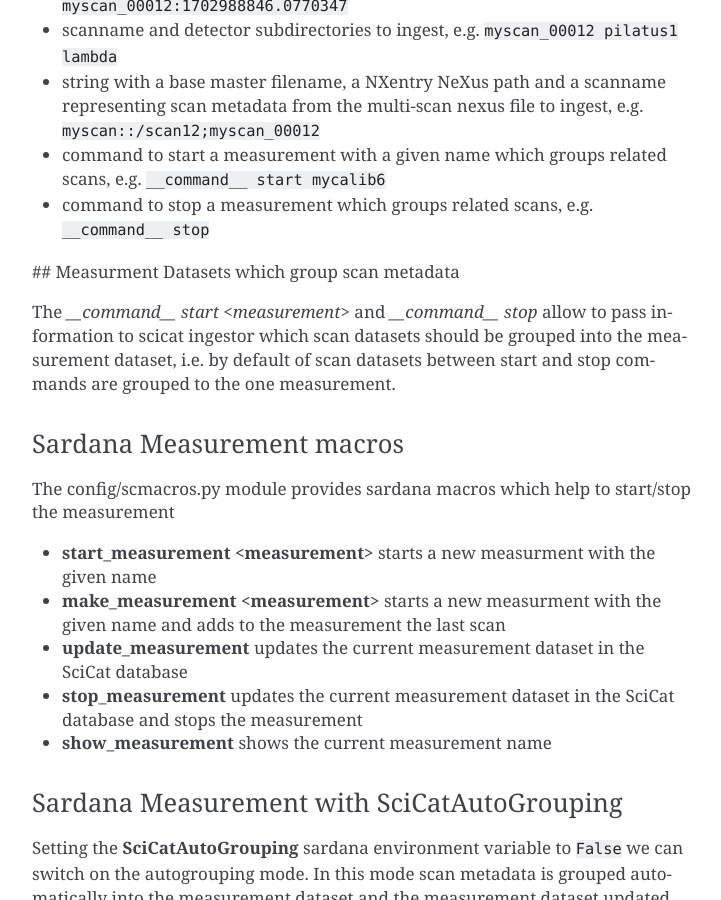
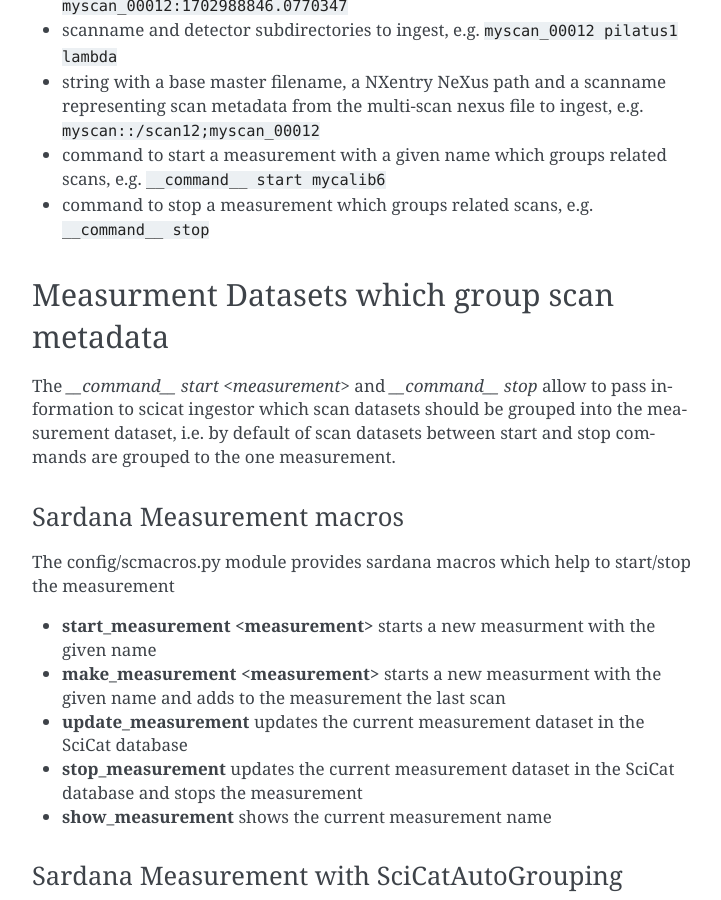
Before and after one commit to jkotan/scingestor, a Sphinx documentation site: the page built from doc/index.rst, in a window 1280 px wide and 900 px high, scrolled down 6748 px. Shown: the whole window, without its empty margins (388-1109 px from the left). Built offline with Sphinx 7.4.7, drawn with Linux system fonts in a browser that asks for light colours; some of the changed text lies outside the part shown.

Commit message:
update docu

```diff
--- a/doc/index.rst
+++ b/doc/index.rst
@@ -288,7 +288,8 @@ A separete line in the dataset list file may contain
 * command to start a measurement with a given name which groups related scans,  e.g. ``__command__ start mycalib6``
 * command to stop a measurement which groups related scans, e.g. ``__command__ stop``
 
-## Measurment Datasets which group scan metadata
+Measurment Datasets which group scan metadata
+---------------------------------------------
 
 The `__command__ start <measurement>` and `__command__ stop` allow to pass information to scicat ingestor which scan datasets should be grouped into the measurement dataset, i.e. by default of scan datasets between start and stop commands are grouped to the one measurement.
 
```
